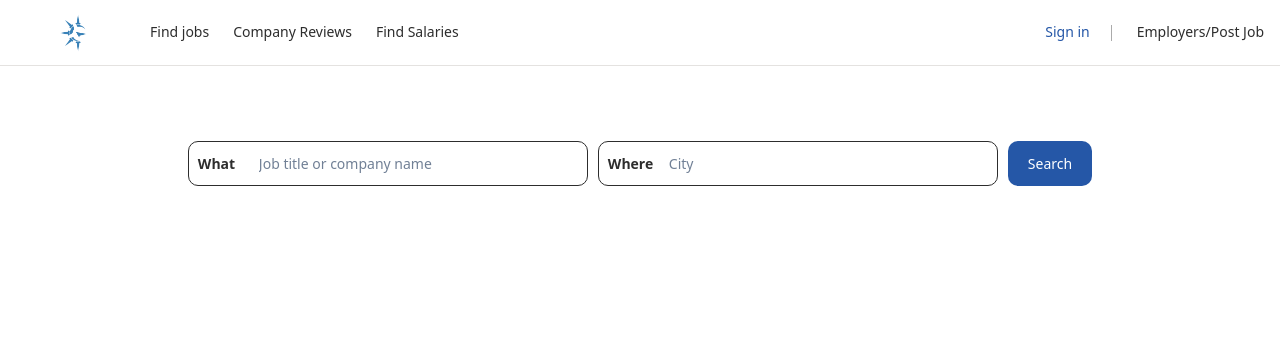
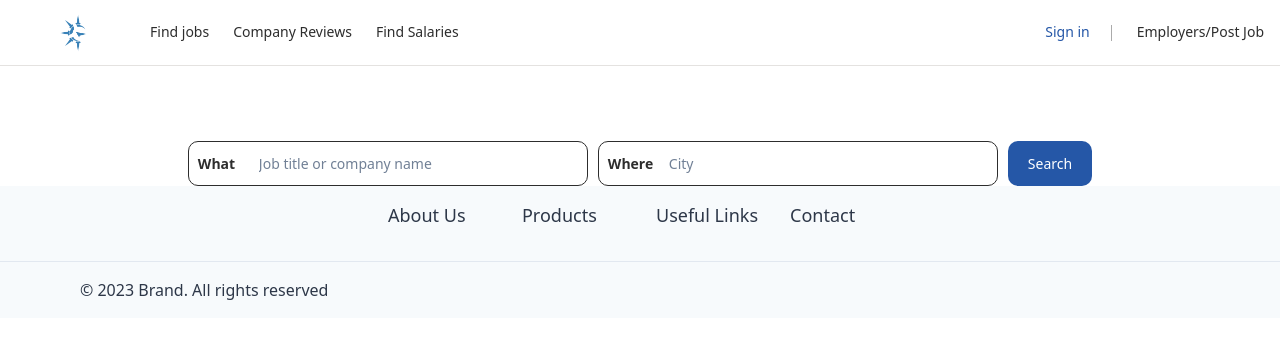
Before and after one commit to iamrahilhabibli/CareerCompassClient, a React (Create React App) app: page / in a window 1280 px wide. Shown: the top 338 px of the page. Built offline with nearby package versions, Linux system fonts and the light colour scheme.

Commit message:
Not found component added

```diff
--- a/src/App.jsx
+++ b/src/App.jsx
@@ -12,6 +12,8 @@ import { Profile } from "./components/Profile/Profile";
 import Multistep, {
   CompanyDetailsName,
 } from "./components/CompanyDet/CompanyDetailsName";
+import { Footer } from "./components/Footer/Footer";
+import { NotFound } from "./components/NotFound/NotFound";
 export function App() {
   return (
     <>
@@ -24,7 +26,9 @@ export function App() {
         <Route path="/companydetailform" element={<Multistep />} />
         <Route path="/companydetails" element={<Details />} />
         <Route path="/profile" element={<Profile />} />
+        <Route path="*" element={<NotFound />} />
       </Routes>
+      <Footer />
     </>
   );
 }
--- /dev/null
+++ b/src/components/Footer/Footer.jsx
@@ -0,0 +1,105 @@
+import {
+  Box,
+  Container,
+  SimpleGrid,
+  Stack,
+  Text,
+  IconButton,
+  useColorModeValue,
+} from "@chakra-ui/react";
+// import { FaInstagram, FaTwitter, FaYoutube } from "react-icons/fa";
+// import { BiMailSend } from "react-icons/bi";
+
+export const Footer = () => {
+  return (
+    <Box
+      bg={useColorModeValue("gray.50", "gray.900")}
+      color={useColorModeValue("gray.700", "gray.200")}
+    >
+      <Container
+        as={Stack}
+        maxW={"6xl"}
+        py={4}
+        spacing={4}
+        justify={"center"}
+        align={"center"}
+      >
+        <SimpleGrid columns={{ base: 1, sm: 2, md: 4 }} spacing={8}>
+          <Stack align={"flex-start"}>
+            <Text fontWeight={"500"} fontSize={"lg"} mb={2}>
+              About Us
+            </Text>
+            {/* Put your content here for "About Us" section */}
+          </Stack>
+          <Stack align={"flex-start"}>
+            <Text fontWeight={"500"} fontSize={"lg"} mb={2}>
+              Products
+            </Text>
+            {/* Put your content here for "Products" section */}
+          </Stack>
+          <Stack align={"flex-start"}>
+            <Text fontWeight={"500"} fontSize={"lg"} mb={2}>
+              Useful Links
+            </Text>
+            {/* Put your content here for "Useful Links" section */}
+          </Stack>
+          <Stack align={"flex-start"}>
+            <Text fontWeight={"500"} fontSize={"lg"} mb={2}>
+              Contact
+            </Text>
+            <Stack direction={"row"} spacing={1}>
+              {/* <IconButton
+                as={"a"}
+                href={"#"}
+                aria-label={"Instagram"}
+                icon={<FaInstagram fontSize={"20px"} />}
+                variant={"ghost"}
+              />
+              <IconButton
+                as={"a"}
+                href={"#"}
+                aria-label={"Twitter"}
+                icon={<FaTwitter fontSize={"20px"} />}
+                variant={"ghost"}
+              />
+              <IconButton
+                as={"a"}
+                href={"#"}
+                aria-label={"YouTube"}
+                icon={<FaYoutube fontSize={"20px"} />}
+                variant={"ghost"}
+              /> */}
+              {/* <IconButton
+                as={"a"}
+                href={"#"}
+                aria-label={"Email"}
+                icon={<BiMailSend fontSize={"20px"} />}
+                variant={"ghost"}
+              /> */}
+            </Stack>
+          </Stack>
+        </SimpleGrid>
+      </Container>
+      <Box
+        borderTopWidth={1}
+        borderStyle={"solid"}
+        borderColor={useColorModeValue("gray.200", "gray.700")}
+      >
+        <Container
+          as={Stack}
+          maxW={"6xl"}
+          py={4}
+          direction={{ base: "column", md: "row" }}
+          spacing={4}
+          justify={{ base: "center", md: "space-between" }}
+          align={{ base: "center", md: "center" }}
+        >
+          <Text>© 2023 Brand. All rights reserved</Text>
+          <Stack direction={"row"} spacing={6}>
+            {/* Insert any additional links if you have here */}
+          </Stack>
+        </Container>
+      </Box>
+    </Box>
+  );
+};
--- a/src/components/Home.jsx
+++ b/src/components/Home.jsx
@@ -1,5 +1,6 @@
 import React from "react";
 import { Searchbar } from "./HomeSearchBar/Searchbar";
+
 export function Home() {
   return (
     <div>
--- /dev/null
+++ b/src/components/NotFound/NotFound.jsx
@@ -0,0 +1,35 @@
+"use client";
+
+import { Box, Heading, Text, Button } from "@chakra-ui/react";
+import { useNavigate } from "react-router-dom";
+
+export function NotFound() {
+  const navigate = useNavigate();
+  return (
+    <Box textAlign="center" py={10} px={6}>
+      <Heading
+        display="inline-block"
+        as="h2"
+        size="2xl"
+        color="#2557a7" // Adjusted the color here
+      >
+        404
+      </Heading>
+      <Text fontSize="18px" mt={3} mb={2}>
+        Page Not Found
+      </Text>
+      <Text color={"gray.500"} mb={6}>
+        The page you&apos;re looking for does not seem to exist
+      </Text>
+
+      <Button
+        backgroundColor="#2557a7"
+        color="white"
+        variant="solid"
+        onClick={() => navigate("/")}
+      >
+        Go to Home
+      </Button>
+    </Box>
+  );
+}
--- /dev/null
+++ b/src/components/WelcomePage/WelcomePage.jsx
@@ -0,0 +1,6 @@
+import React from "react";
+import WithSpeechBubbles from "../Testimonials/Testimonials";
+
+export function WelcomePage() {
+  return <WithSpeechBubbles />;
+}
```
Also changed, not shown: src/components/Testimonials/Testimonials.jsx (added, +99 -0 lines).
